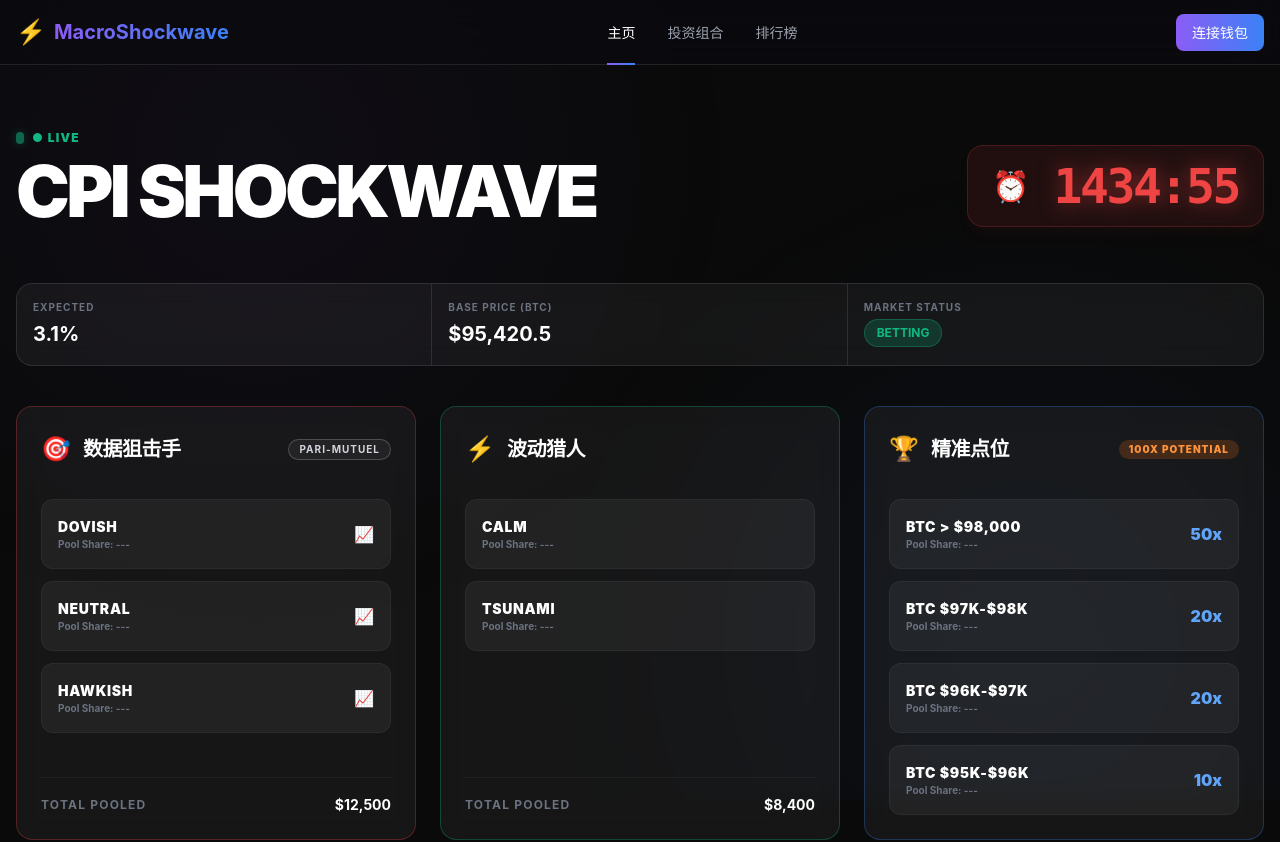
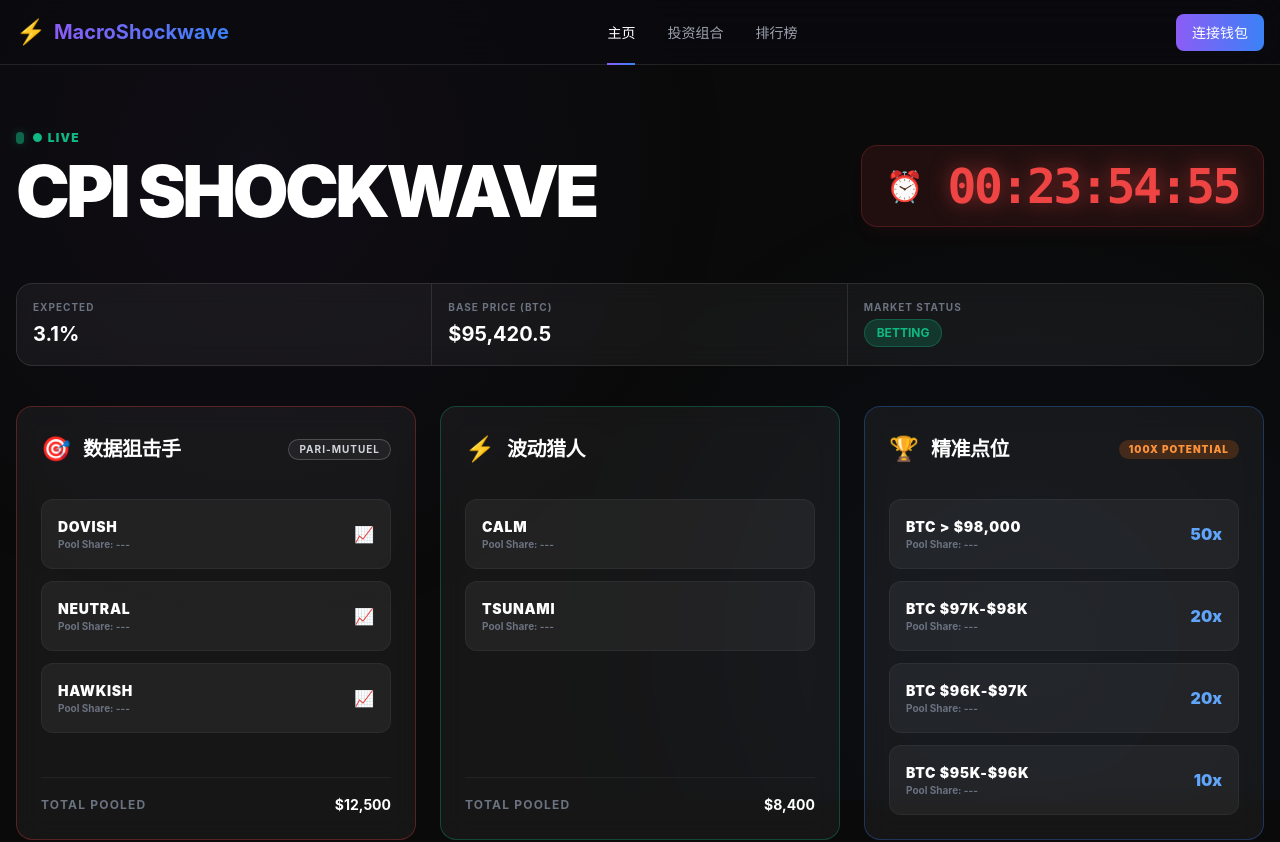
Before and after one commit to ViviennaMAO/MacroShockwave, a React (Vite) app in the folder frontend/: page / in a window 1280 px wide. Shown: the top 842 px of the page. Built offline with nearby package versions, Linux system fonts and the light colour scheme; no server answers.

Commit message:
Change countdown format to day:hour:minute:second

```diff
--- a/frontend/src/components/ui/Countdown.tsx
+++ b/frontend/src/components/ui/Countdown.tsx
@@ -29,10 +29,12 @@ export function Countdown({ targetDate, onExpire, variant = 'default' }: Countdo
   }
 
   if (variant === 'digital') {
-    const totalMinutes = countdown.days * 24 * 60 + countdown.hours * 60 + countdown.minutes;
     return (
       <span className="font-mono">
-        {totalMinutes.toString().padStart(2, '0')}:{countdown.seconds.toString().padStart(2, '0')}
+        {countdown.days.toString().padStart(2, '0')}:
+        {countdown.hours.toString().padStart(2, '0')}:
+        {countdown.minutes.toString().padStart(2, '0')}:
+        {countdown.seconds.toString().padStart(2, '0')}
       </span>
     );
   }
```
